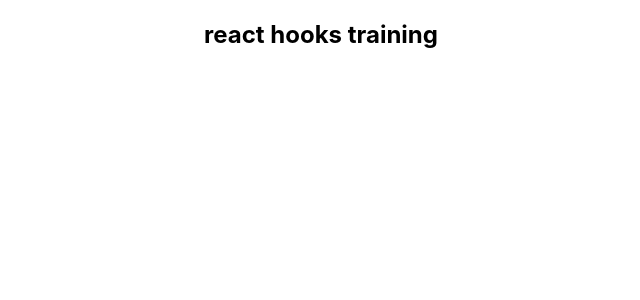
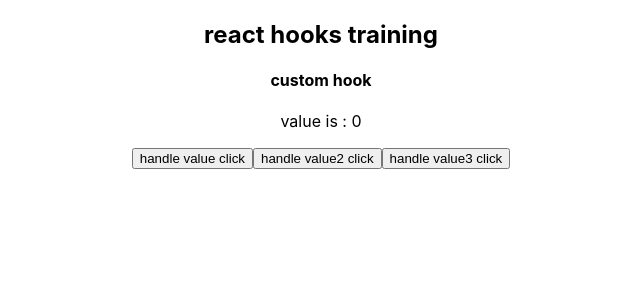
Before and after one commit to ryubb/react-sample, a React (Create React App) app: page /custom_hooks in a window 1280 px wide. Shown: the top 300 px of the page, without its empty margins (319-959 px from the left). Built offline with nearby package versions, Linux system fonts and the light colour scheme.

Commit message:
feat:カスタムhookに関するコードを追加

```diff
--- a/src/App.tsx
+++ b/src/App.tsx
@@ -6,6 +6,7 @@ import Memo from "./components/Memo";
 import Container from "./components/Container";
 import Context from "./components/Context";
 import Redux from "./components/Redux";
+import CustomHook from "./components/CustomHook";
 
 function App() {
   return (
@@ -16,6 +17,7 @@ function App() {
         <Route exact path="/container" component={Container} />
         <Route exact path="/context" component={Context} />
         <Route exact path="/redux" component={Redux} />
+        <Route exact path="/custom_hooks" component={CustomHook} />
       </Router>
     </div>
   );
--- /dev/null
+++ b/src/components/CustomHook/index.tsx
@@ -0,0 +1,18 @@
+import React, { FC } from "react";
+import useSample from "../hooks/useSample";
+
+interface Props {}
+const CustomHook: FC<Props> = (props: Props) => {
+  const [value, handleValue, handleValue2, handleValue3] = useSample();
+  return (
+    <div>
+      <h4>custom hook</h4>
+      <p>value is : {value}</p>
+      <button onClick={() => handleValue(10)}>handle value click</button>
+      <button onClick={handleValue2}>handle value2 click</button>
+      <button onClick={handleValue3}>handle value3 click</button>
+    </div>
+  );
+};
+
+export default CustomHook;
--- a/src/components/Memo/index.tsx
+++ b/src/components/Memo/index.tsx
@@ -1,4 +1,24 @@
 import React, { FC } from "react";
+import styled from "styled-components";
+
+const Wrapper = styled.div`
+  height: 50px;
+  overflow-y: scroll;
+`;
+const List = ({ list }: { list: string }) => {
+  console.warn("list child");
+  return <p>{list}</p>;
+};
+const Array = ({ lists }: { lists: string[] }) => {
+  console.warn("list component");
+  return (
+    <Wrapper>
+      {lists.map((v) => (
+        <List key={v} list={v} />
+      ))}
+    </Wrapper>
+  );
+};
 
 const MemoCount = React.memo(
   ({
@@ -10,14 +30,19 @@ const MemoCount = React.memo(
     callback: Function;
     data: any;
   }) => {
-    console.log("child component MemoCount");
     callback();
+    React.useEffect(() => {
+      console.warn("child component MemoCount");
+      return () => {
+        console.error("child component MemoCount unmount");
+      };
+    });
 
     return (
       <div>
         <p>memo count</p>
         {Object.keys(data).map((v: any) => (
-          <p>{data[v]}</p>
+          <p key={v}>{data[v]}</p>
         ))}
         <p>{count}</p>
       </div>
@@ -39,6 +64,7 @@ const Memo: FC<Props> = (props: Props) => {
   console.log("parent component Memo");
   const [count, setCount] = React.useState(0);
   const [memoCount, setMemoCount] = React.useState(0);
+  const [lists, setLists] = React.useState<string[]>([]);
 
   const squareArea = React.useMemo(() => {
     console.log("use memo function");
@@ -68,6 +94,10 @@ const Memo: FC<Props> = (props: Props) => {
           memo count clicked
         </button>
         <div>二畳：{squareArea}</div>
+        <Array lists={lists} />
+        <button onClick={() => setLists(lists.concat(["new list"]))}>
+          add list
+        </button>
       </div>
     </div>
   );
--- /dev/null
+++ b/src/components/hooks/useSample.tsx
@@ -0,0 +1,36 @@
+import { useCallback, useState } from "react";
+
+const useSample = (): [
+  number,
+  (value: number) => void,
+  () => void,
+  () => void
+] => {
+  const [value, setValue] = useState<number>(0);
+  const [value2, setValue2] = useState<number>(0);
+  const [value3, setValue3] = useState<number>(0);
+
+  const handleValue = useCallback((value: number): void => {
+    const newValue = value + 1;
+    setValue(newValue);
+  }, []);
+
+  const handleValue2 = () => {
+    setValue2(value2 + 10);
+    console.log(`value2は増えているよ value2:${value2}`);
+  };
+
+  const handleValue3 = () => {
+    setValue3(value3 + 10);
+    console.log(`value2は増えているよ value3:${value3}`);
+  };
+
+  window.addEventListener("click", () => {
+    console.log(value);
+    handleValue(value);
+  });
+
+  return [value, handleValue, handleValue2, handleValue3];
+};
+
+export default useSample;
```
Also changed, not shown: package.json (+7 -0 lines), 1 other file (tests, documents, lock files or other folders).
